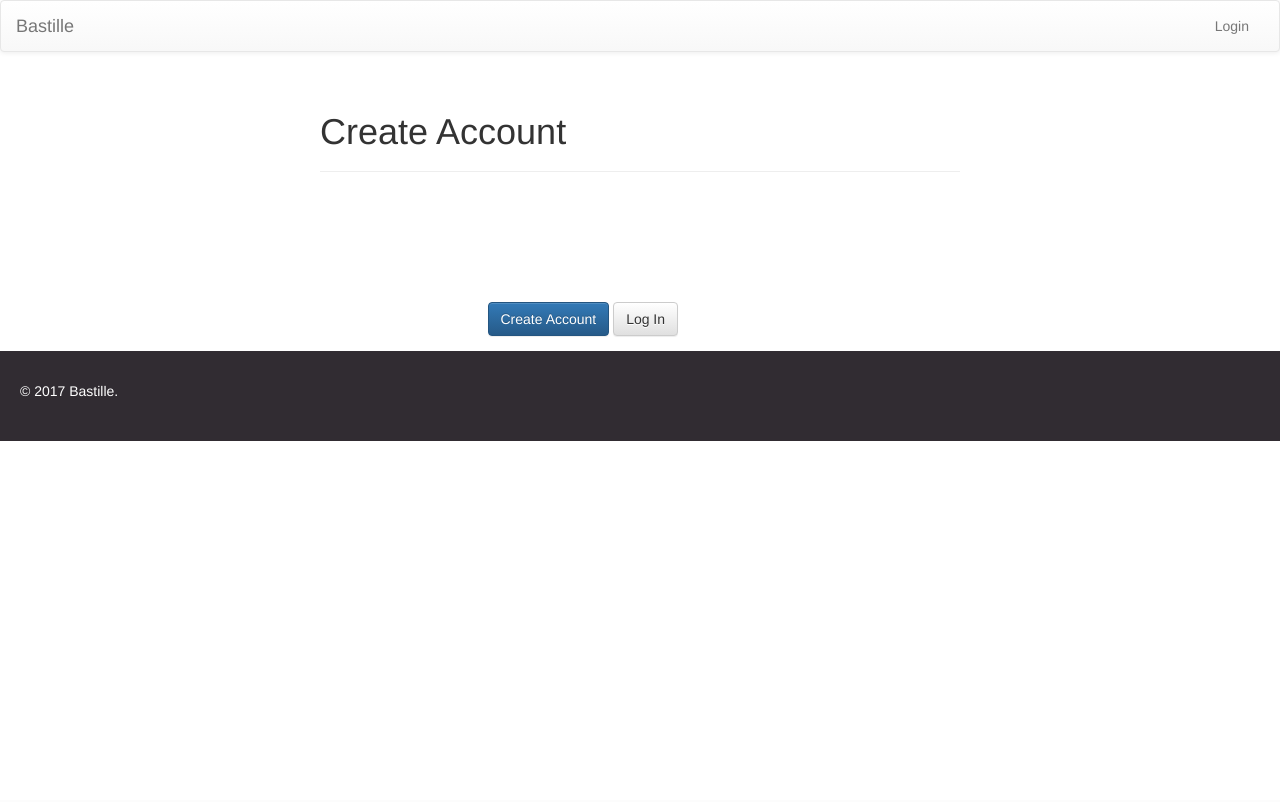
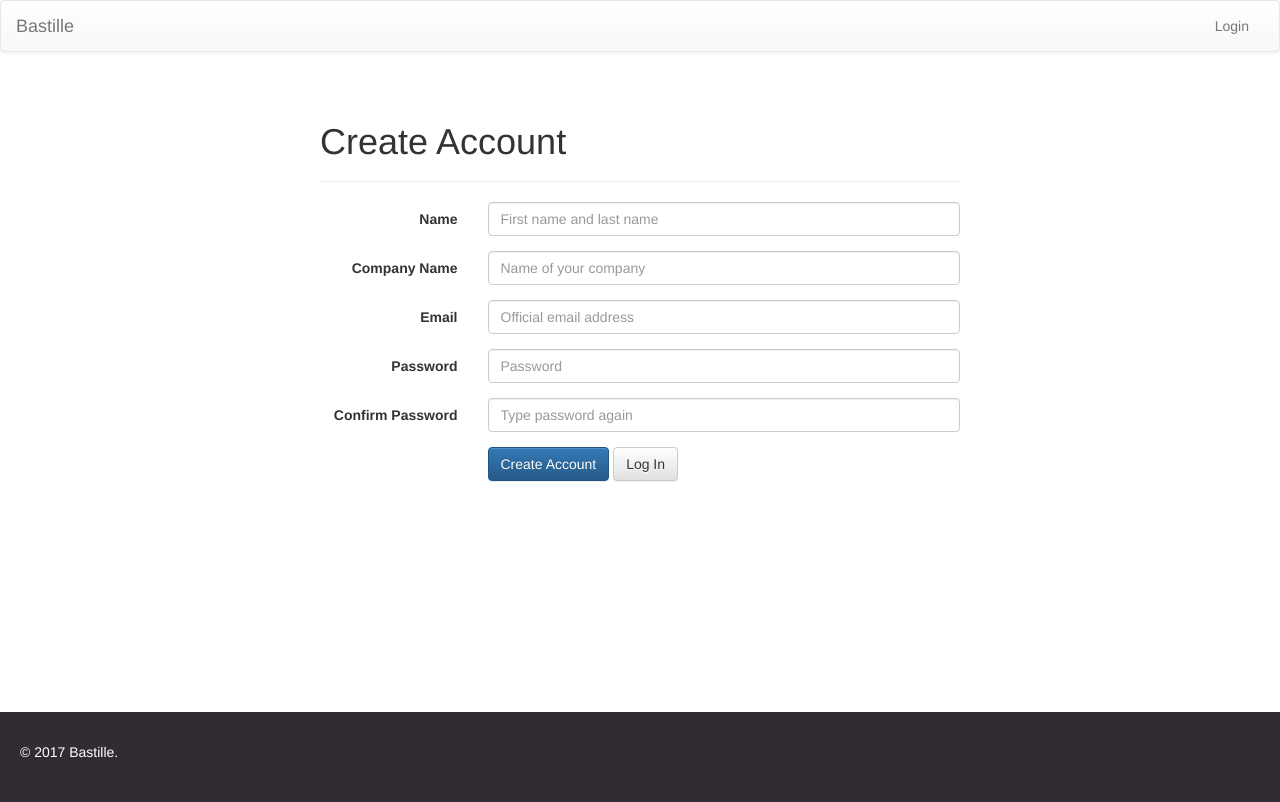
Before and after one commit to deone/console, a Django app: page /accounts/create in a window 1280 px wide. Before the commit the page ends 441 px from the top, so only its background shows below. Run offline with Django 3.2, Linux system fonts and the light colour scheme; some libraries are stand-ins or nearby versions.

Commit message:
- Display account creation form. - Make footer always stay at bottom of page.

```diff
--- a/accounts/templates/create.html
+++ b/accounts/templates/create.html
@@ -15,18 +15,18 @@
       {{ form.non_field_errors }}
 
       <div class="form-group">
-        {{ form.first_name.errors }}
-        <label for="{{ form.first_name.id_for_label }}" class="col-sm-3 control-label">{{ form.first_name.label }}</label>
+        {{ form.name.errors }}
+        <label for="{{ form.name.id_for_label }}" class="col-sm-3 control-label">{{ form.name.label }}</label>
         <div class="col-sm-9">
-          {{ form.first_name }}
+          {{ form.name }}
         </div>
       </div>
 
       <div class="form-group">
-        {{ form.last_name.errors }}
-        <label for="{{ form.last_name.id_for_label }}" class="col-sm-3 control-label">{{ form.last_name.label }}</label>
+        {{ form.company_name.errors }}
+        <label for="{{ form.company_name.id_for_label }}" class="col-sm-3 control-label">{{ form.company_name.label }}</label>
         <div class="col-sm-9">
-          {{ form.last_name }}
+          {{ form.company_name }}
         </div>
       </div>
 
@@ -39,20 +39,20 @@
       </div>
 
       <div class="form-group">
-        {{ form.password1.errors }}
-        <label for="{{ form.password1.id_for_label }}" class="col-sm-3 control-label">{{ form.password1.label }}</label>
+        {{ form.password.errors }}
+        <label for="{{ form.password.id_for_label }}" class="col-sm-3 control-label">{{ form.password.label }}</label>
         <div class="col-sm-9">
-          {{ form.password1 }}
-          <span class="help-text">{{ form.password1.help_text }}</span>
+          {{ form.password }}
+          <span class="help-text">{{ form.password.help_text }}</span>
         </div>
       </div>
 
       <div class="form-group">
-        {{ form.password2.errors }}
-        <label for="{{ form.password2.id_for_label }}" class="col-sm-3 control-label">{{ form.password2.label }}</label>
+        {{ form.confirm_password.errors }}
+        <label for="{{ form.confirm_password.id_for_label }}" class="col-sm-3 control-label">{{ form.confirm_password.label }}</label>
         <div class="col-sm-9">
-          {{ form.password2 }}
-          <span class="help-text">{{ form.password2.help_text }}</span>
+          {{ form.confirm_password }}
+          <span class="help-text">{{ form.confirm_password.help_text }}</span>
         </div>
       </div>
 
--- a/accounts/templates/index.html
+++ /dev/null
@@ -1,3 +0,0 @@
-{% extends 'base.html' %}
-
-{% block title %}Create Account{% endblock %}
--- a/accounts/views.py
+++ b/accounts/views.py
@@ -1,4 +1,11 @@
 from django.shortcuts import render
 
+from .forms import CreateAccountForm
+
 def create(request):
-    return render(request, 'create.html')
+    if request.method == 'POST':
+        form = CreateAccountForm(request.POST)
+    else:
+        form = CreateAccountForm()
+
+    return render(request, 'create.html', {'form': form})
--- a/static/css/main.css
+++ b/static/css/main.css
@@ -1,3 +1,12 @@
+html, body {
+  height: 100%;
+}
+
+.container-fluid {
+  height: auto;
+  min-height: 80%;
+}
+
 .app-body {
   margin-bottom: 100px;
 }
@@ -10,6 +19,11 @@
   width: 50%;
 }
 
+/* Forms */
+.account-form {
+  margin-top: 50px;
+}
+
 .footer {
   background: #312c32;
   color: #fff;
```
